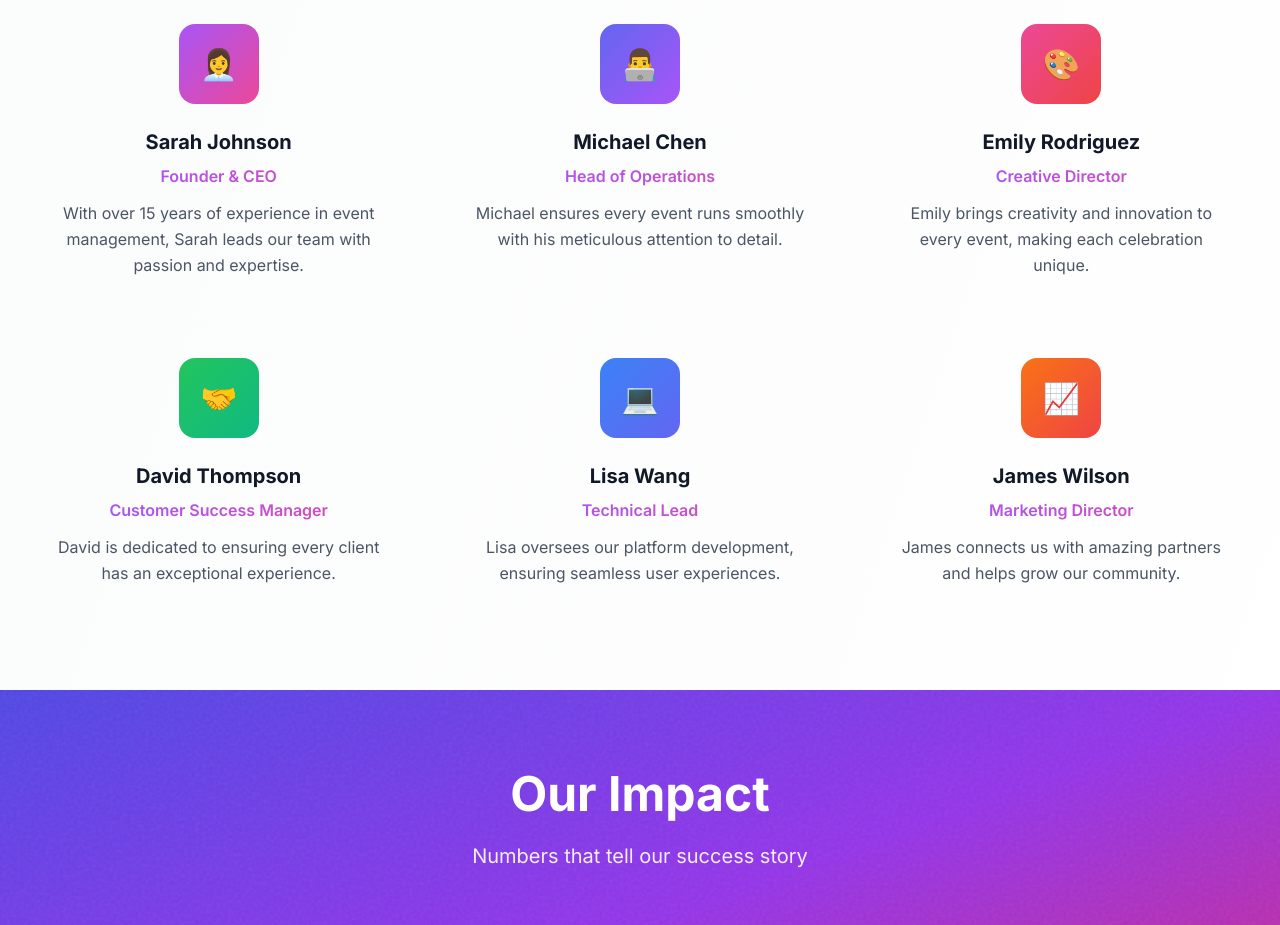
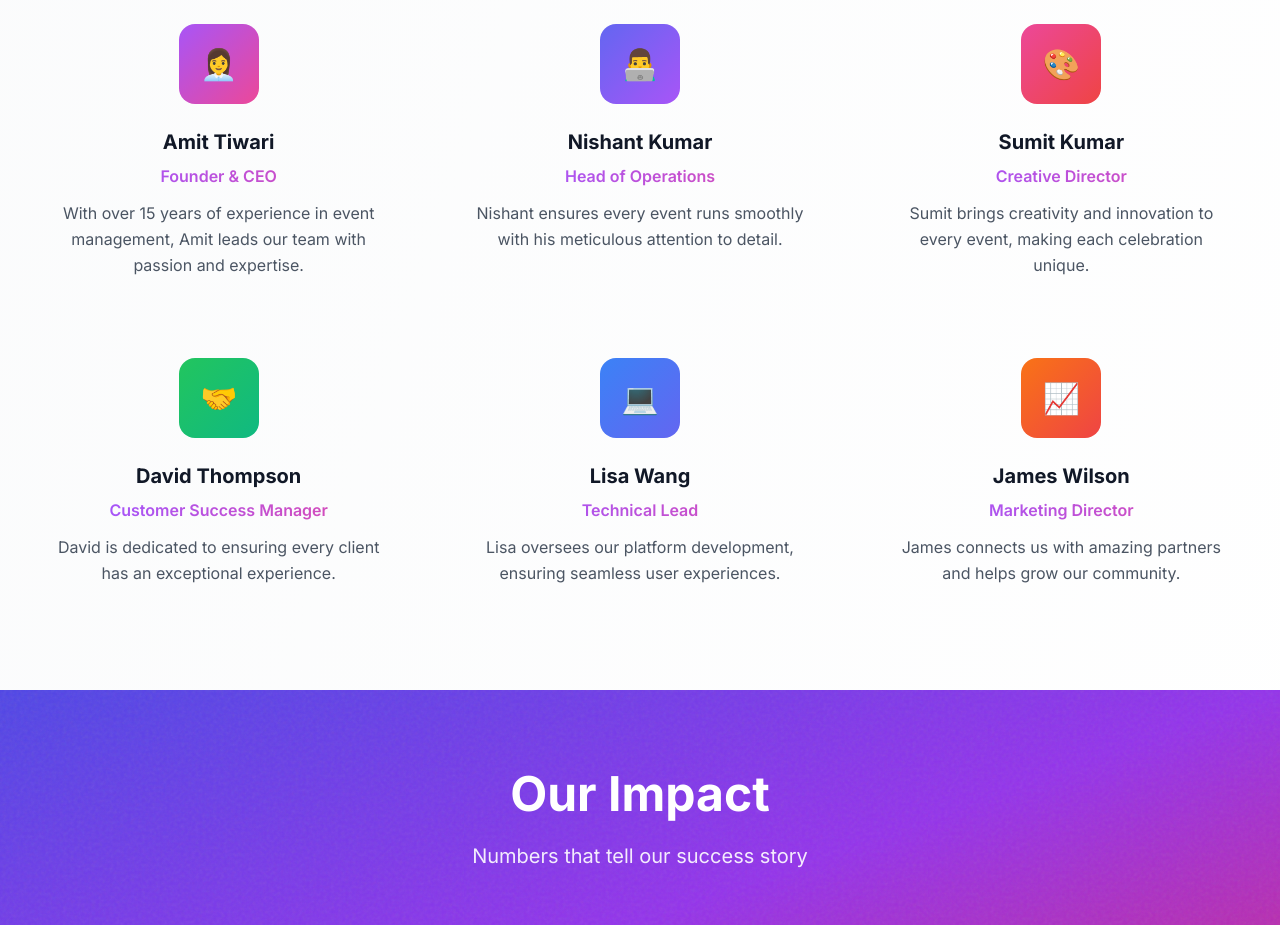
Before and after one commit to AmiTtiwari43/EventEase-Event-booking-Website-using-React-And-Node-js, a React (Vite) app in the folder client/: page /about in a window 1280 px wide. Shown: the part 2220-3145 px from the top of the page. Built offline with nearby package versions, Linux system fonts and the light colour scheme.

Commit message:
Update  team members in AboutUs.jsx

```diff
--- a/client/src/pages/AboutUs.jsx
+++ b/client/src/pages/AboutUs.jsx
@@ -146,23 +146,23 @@ const AboutUs = () => {
           <div className="grid grid-cols-1 md:grid-cols-2 lg:grid-cols-3 gap-8">
             {[
               {
-                name: "Sarah Johnson",
+                name: "Amit Tiwari",
                 role: "Founder & CEO",
-                description: "With over 15 years of experience in event management, Sarah leads our team with passion and expertise.",
+                description: "With over 15 years of experience in event management, Amit leads our team with passion and expertise.",
                 emoji: "👩‍💼",
                 color: "from-purple-500 to-pink-500"
               },
               {
-                name: "Michael Chen",
+                name: "Nishant Kumar",
                 role: "Head of Operations",
-                description: "Michael ensures every event runs smoothly with his meticulous attention to detail.",
+                description: "Nishant ensures every event runs smoothly with his meticulous attention to detail.",
                 emoji: "👨‍💻",
                 color: "from-indigo-500 to-purple-500"
               },
               {
-                name: "Emily Rodriguez",
+                name: "Sumit Kumar",
                 role: "Creative Director",
-                description: "Emily brings creativity and innovation to every event, making each celebration unique.",
+                description: "Sumit brings creativity and innovation to every event, making each celebration unique.",
                 emoji: "🎨",
                 color: "from-pink-500 to-red-500"
               },
```
